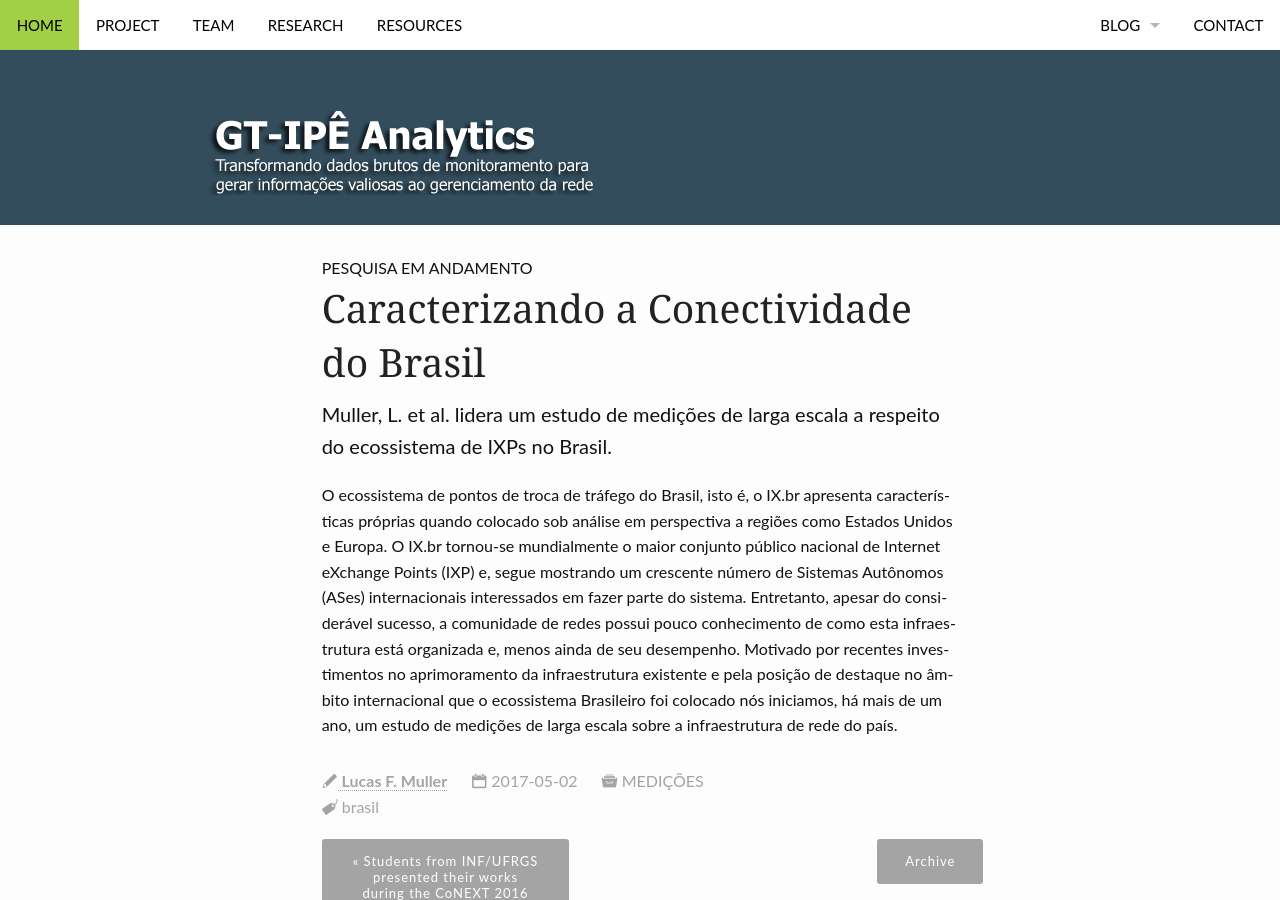
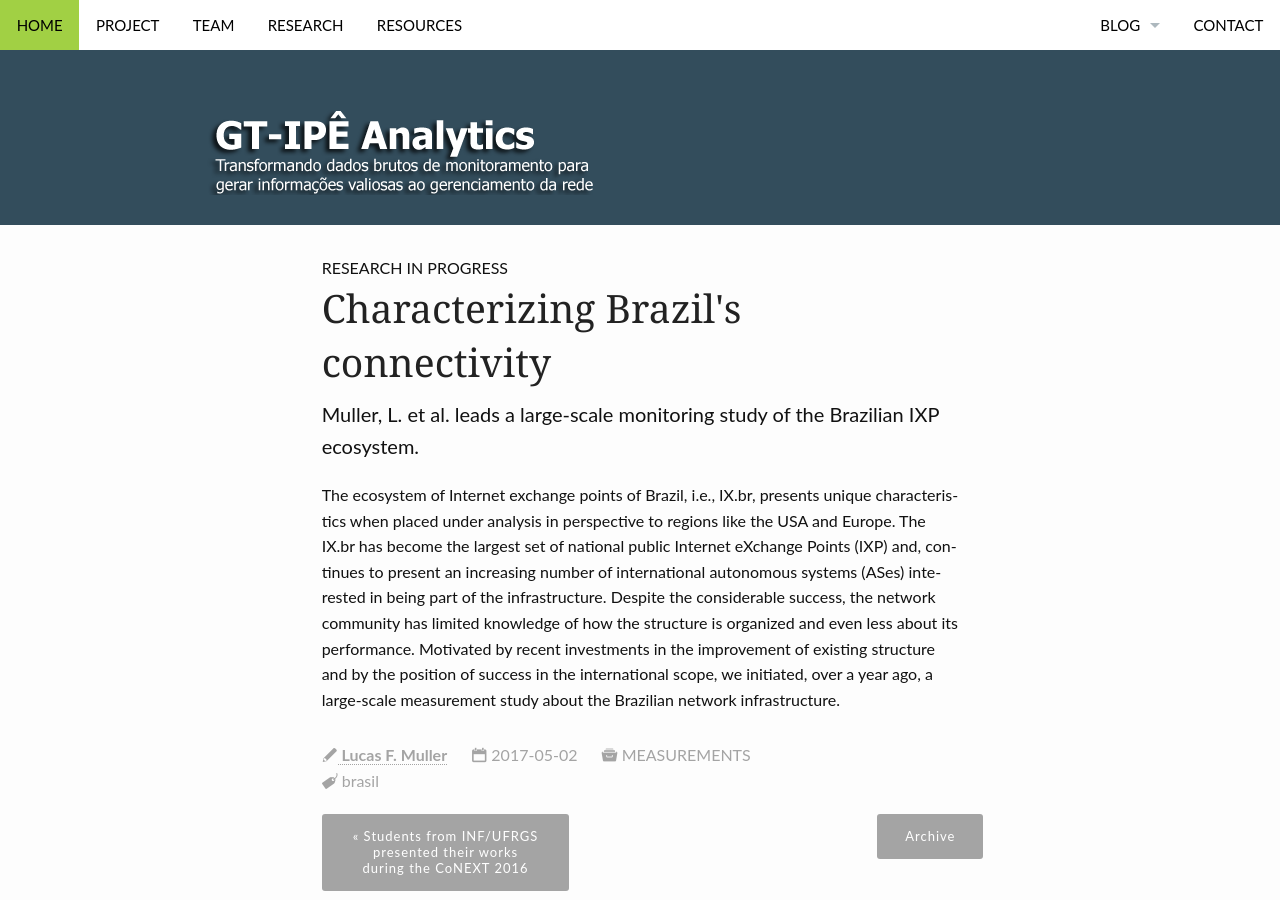
Before and after one commit to ipe-analytics/ipe-analytics-website, a Jekyll site: the page built from _posts/2017-05-02-open-announce-brazil-study.md, in a window 1280 px wide and 900 px high. Built offline with Jekyll 4.4.1, drawn with Linux system fonts in a browser that asks for light colours.

Commit message:
Alterado texto do post caracterizando conectividade do brasil

```diff
--- a/_posts/2017-05-02-open-announce-brazil-study.md
+++ b/_posts/2017-05-02-open-announce-brazil-study.md
@@ -3,12 +3,12 @@ layout: page
 #
 # Content
 #
-subheadline: "Pesquisa em andamento"
-title: "Caracterizando a Conectividade do Brasil"
-teaser: "Muller, L. et al. lidera um estudo de medições de larga escala a respeito do ecossistema de IXPs no Brasil."
+subheadline: "Research in progress"
+title: "Characterizing Brazil's connectivity"
+teaser: "Muller, L. et al. leads a large-scale monitoring study of the Brazilian IXP ecosystem."
 
 categories:
-  - Medições
+  - Measurements
 tags:
   - brasil
 #
@@ -17,9 +17,9 @@ tags:
 image:
   header: ""
   thumb: "brazil-study-thumb.png"
-  homepage: "special-post-homepage-ptbr.png"
+  homepage: "special-post-homepage.png"
   caption: ""
   url: ""
 ---
 
-O ecossistema de pontos de troca de tráfego do Brasil, isto é, o IX.br apresenta características próprias quando colocado sob análise em perspectiva a regiões como Estados Unidos e Europa. O IX.br tornou-se mundialmente o maior conjunto público nacional de Internet eXchange Points (IXP) e, segue mostrando um crescente número de Sistemas Autônomos (ASes) internacionais interessados em fazer parte do sistema. Entretanto, apesar do considerável sucesso, a comunidade de redes possui pouco conhecimento de como esta infraestrutura está organizada e, menos ainda de seu desempenho. Motivado por recentes investimentos no aprimoramento da infraestrutura existente e pela posição de destaque no âmbito internacional que o ecossistema Brasileiro foi colocado nós iniciamos, há mais de um ano, um estudo de medições de larga escala sobre a infraestrutura de rede do país.
+The ecosystem of Internet exchange points of Brazil, i.e., IX.br, presents unique characteristics when placed under analysis in perspective to regions like the USA and Europe. The IX.br has become the largest set of national public Internet eXchange Points (IXP) and, continues to present an increasing number of international autonomous systems (ASes) interested in being part of the infrastructure. Despite the considerable success, the network community has limited knowledge of how the structure is organized and even less about its performance. Motivated by recent investments in the improvement of existing structure and by the position of success in the international scope, we initiated, over a year ago, a large-scale measurement study about the Brazilian network infrastructure.
```
